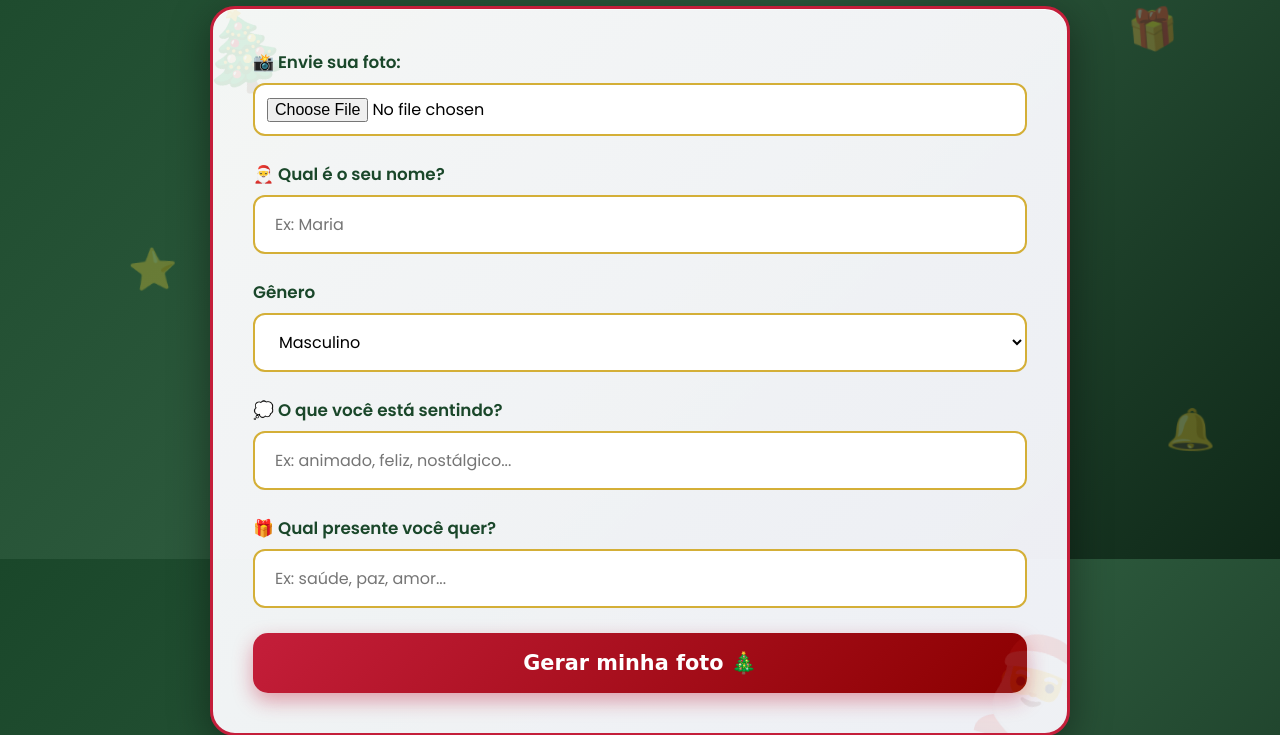
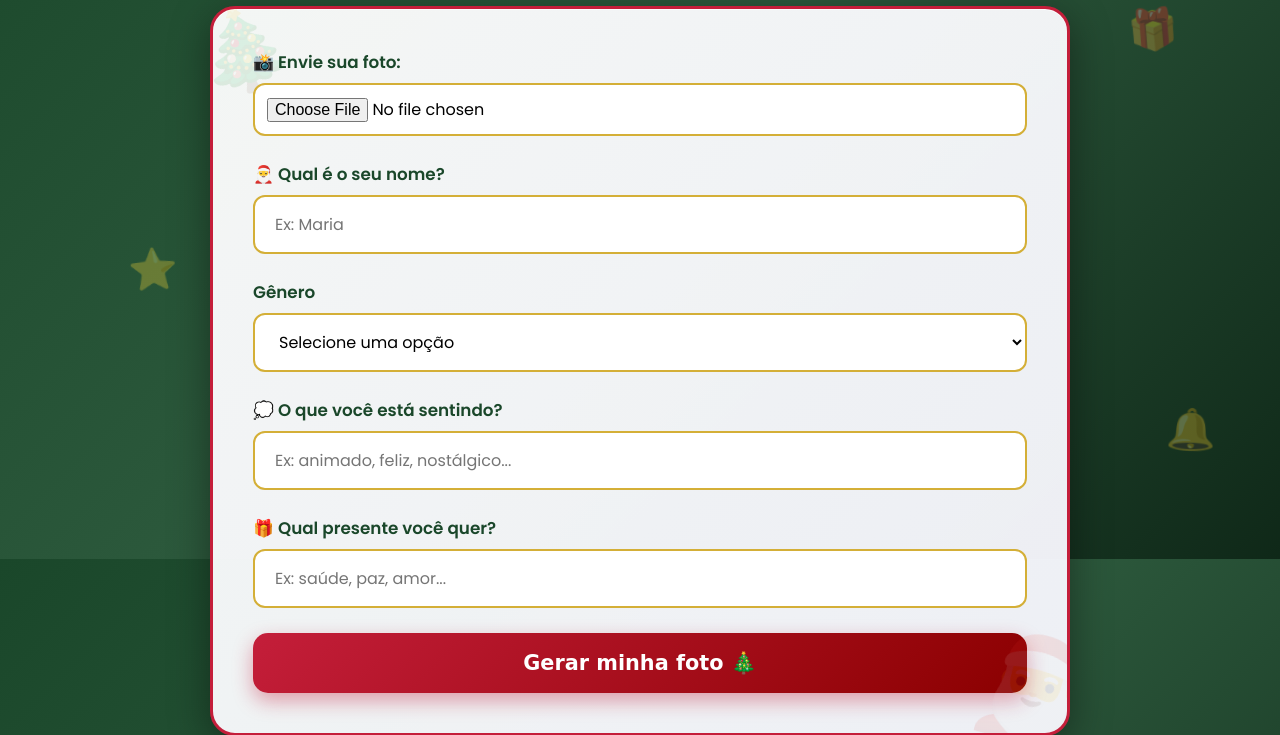
Before and after one commit to Le-Jr/christmas-image-generator, a Flask app: page / in a window 1280 px wide. Shown: the part 241-976 px from the top of the page. Run offline with Flask 3, Linux system fonts and the light colour scheme; some web fonts are replaced.

Commit message:
fix: add default option

```diff
--- a/templates/index.html
+++ b/templates/index.html
@@ -46,6 +46,7 @@
         <div class="form-group">
           <label for="gender">Gênero</label>
           <select name="gender" class="form-control">
+            <option value="" disabled selected>Selecione uma opção</option>
             <option value="male">Masculino</option>
             <option value="female">Feminino</option>
             <option value="nao_infomar">Prefiro nao infomar</option>
```
